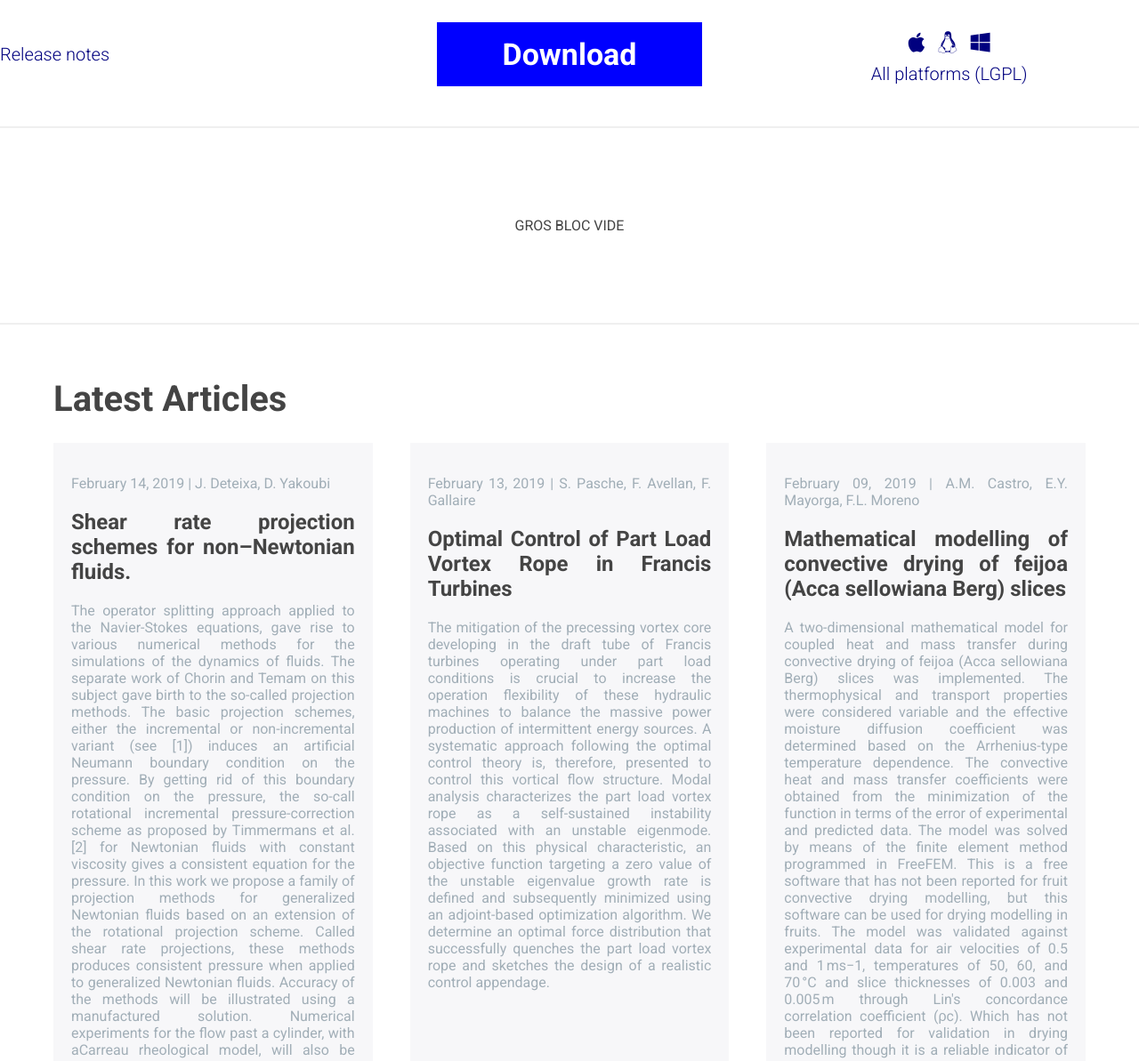
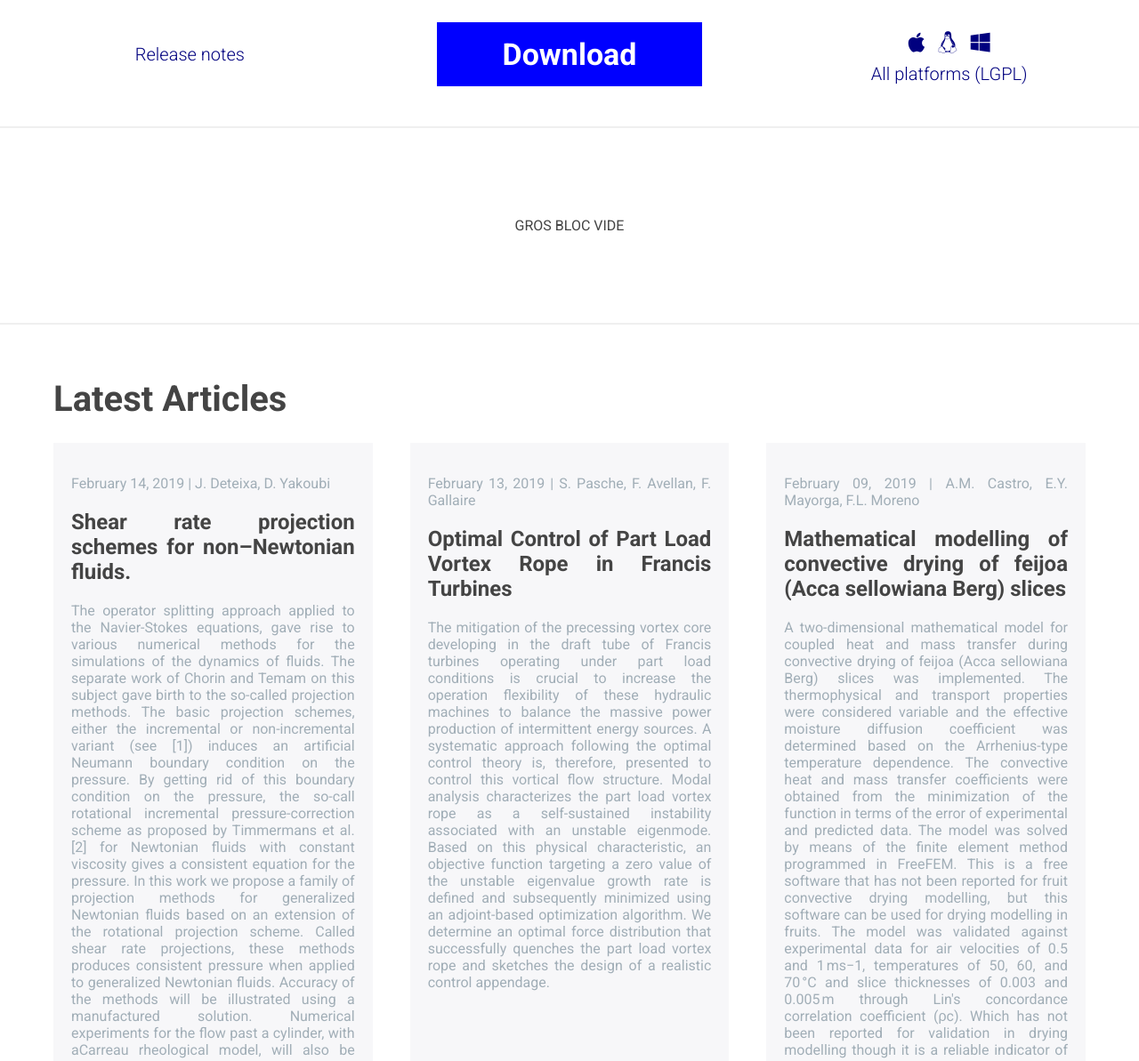
Before and after one commit to FreeFem/FreeFem-website2, a Jekyll site: the page built from index.md, in a window 1280 px wide and 1400 px high, scrolled down 516 px. Shown: the part 207-1400 px from the top of the window at 89% size. Built offline with Jekyll 4.4.1, drawn with Linux system fonts in a browser that asks for light colours; comment, search, counter and statistics services are not loaded.

Commit message:
fix release link

```diff
--- a/css/style.css
+++ b/css/style.css
@@ -150,7 +150,7 @@ aside i {
 
 #release {
     display: flex;
-    justify-content: normal;
+    justify-content: center;
 }
 
 #release strong {
```
